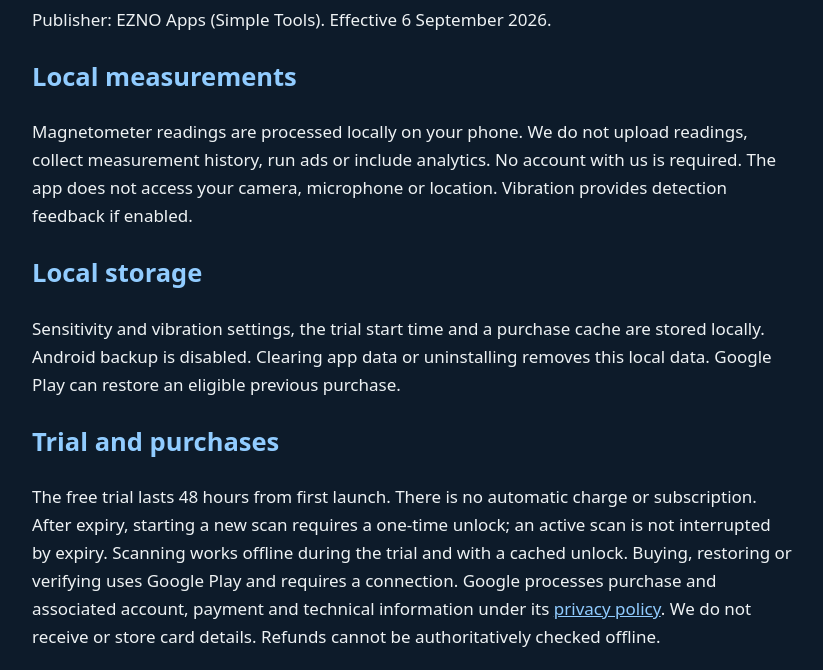
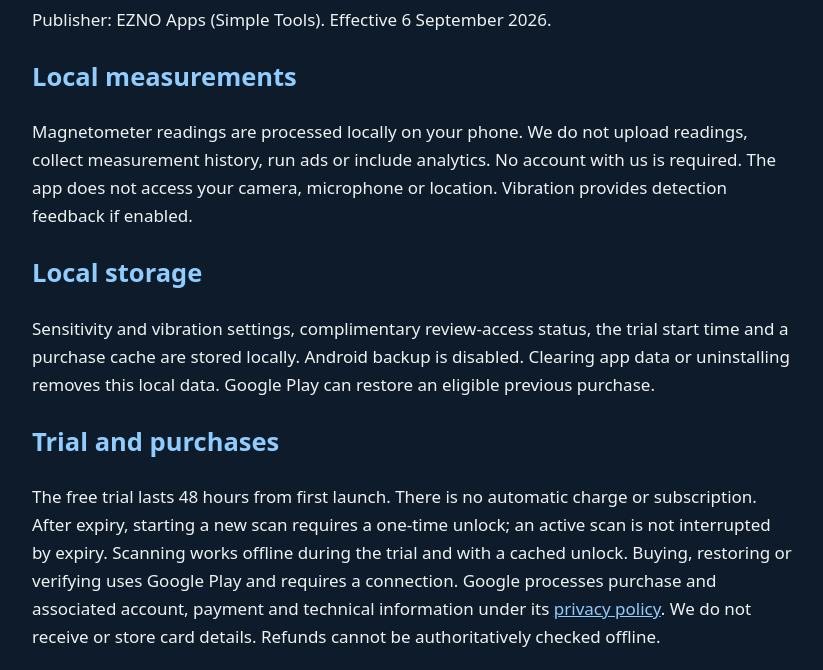
Before and after one commit to mortenbruket-max/app-privacy, a plain HTML site: page stud-finder.html in a window 1280 px wide. Shown: the part 128-798 px from the top of the page, without its empty margins (228-1051 px from the left). Drawn offline with Linux system fonts and the light colour scheme.

Commit message:
Document local Stud Finder complimentary access status

```diff
--- a/stud-finder.html
+++ b/stud-finder.html
@@ -4,7 +4,7 @@
 <style>body{font:17px/1.65 system-ui,sans-serif;max-width:760px;margin:auto;padding:32px 20px;background:#0d1b2a;color:#eef2f4}h1,h2,a{color:#91ccff}</style></head>
 <body><main><h1>Simple Stud Finder: Privacy Policy</h1><p>Publisher: EZNO Apps (Simple Tools). Effective 6 September 2026.</p>
 <h2>Local measurements</h2><p>Magnetometer readings are processed locally on your phone. We do not upload readings, collect measurement history, run ads or include analytics. No account with us is required. The app does not access your camera, microphone or location. Vibration provides detection feedback if enabled.</p>
-<h2>Local storage</h2><p>Sensitivity and vibration settings, the trial start time and a purchase cache are stored locally. Android backup is disabled. Clearing app data or uninstalling removes this local data. Google Play can restore an eligible previous purchase.</p>
+<h2>Local storage</h2><p>Sensitivity and vibration settings, complimentary review-access status, the trial start time and a purchase cache are stored locally. Android backup is disabled. Clearing app data or uninstalling removes this local data. Google Play can restore an eligible previous purchase.</p>
 <h2>Trial and purchases</h2><p>The free trial lasts 48 hours from first launch. There is no automatic charge or subscription. After expiry, starting a new scan requires a one-time unlock; an active scan is not interrupted by expiry. Scanning works offline during the trial and with a cached unlock. Buying, restoring or verifying uses Google Play and requires a connection. Google processes purchase and associated account, payment and technical information under its <a href="https://policies.google.com/privacy">privacy policy</a>. We do not receive or store card details. Refunds cannot be authoritatively checked offline.</p>
 <h2>Limitations</h2><p>The app detects magnetic-field changes, not wooden studs directly. It cannot guarantee that a wall is safe to drill, or reliably detect every metal, wire or pipe. Use an appropriate independent safety check before drilling.</p>
 <h2>Contact</h2><p>For questions or requests about information under our control: <a href="mailto:post@bruketteknisk.no">post@bruketteknisk.no</a>. Purchases can also be managed through Google Play. We will update this policy when data handling changes.</p></main></body></html>
```
